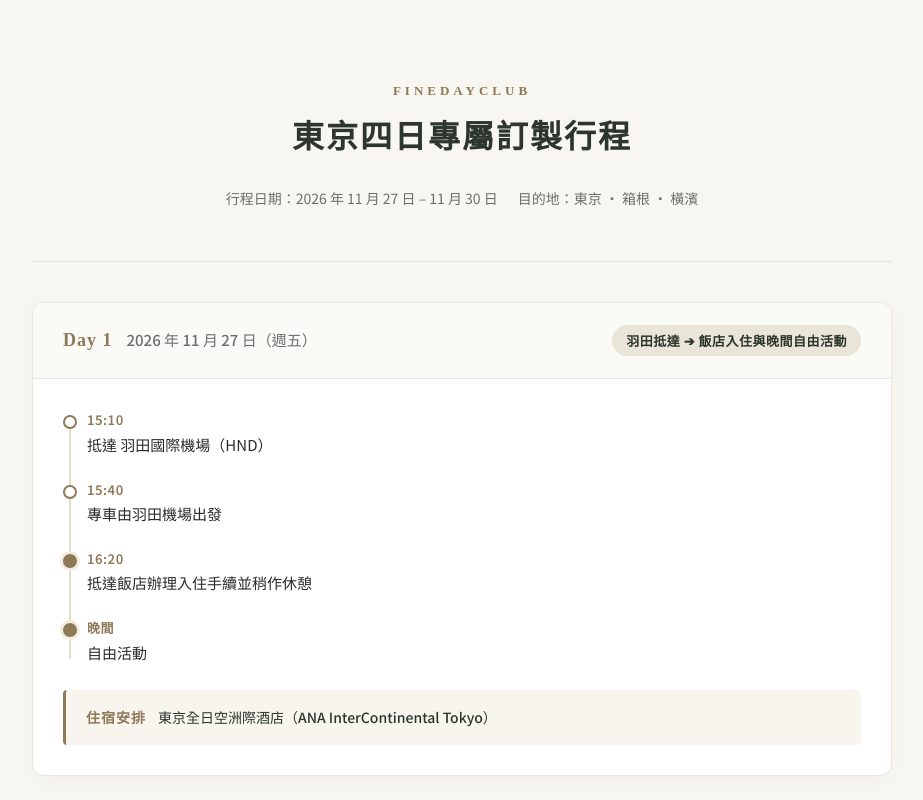
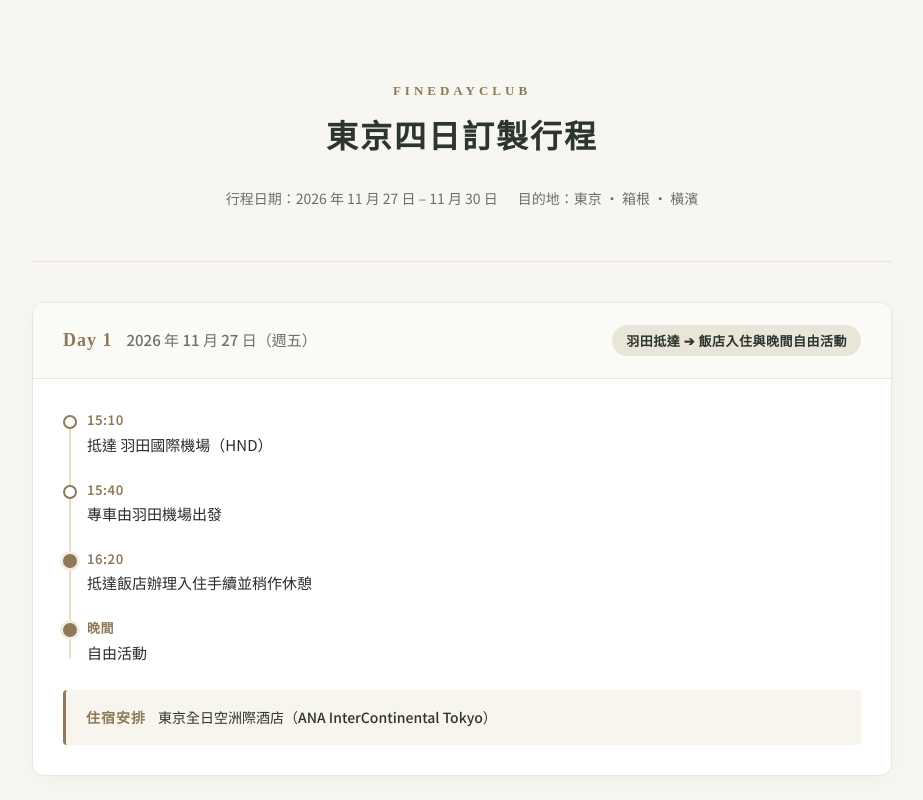
Before and after one commit to fdc-finedayclub/itinerary261127HND04A, a plain HTML site: page index.html in a window 1280 px wide. Shown: the top 800 px of the page, without its empty margins (178-1101 px from the left). Drawn offline with Linux system fonts and the light colour scheme.

Commit message:
Update index.html

```diff
--- a/index.html
+++ b/index.html
@@ -3,7 +3,7 @@
 <head>
   <meta charset="UTF-8">
   <meta name="viewport" content="width=device-width, initial-scale=1.0">
-  <title>東京四日專屬訂製行程</title>
+  <title>東京四日訂製行程</title>
   <link rel="preconnect" href="https://fonts.googleapis.com">
   <link rel="preconnect" href="https://fonts.gstatic.com" crossorigin>
   <link href="https://fonts.googleapis.com/css2?family=Noto+Serif+TC:wght@400;600;700&family=Noto+Sans+TC:wght@300;400;500;600&display=swap" rel="stylesheet">
@@ -306,7 +306,7 @@
 
   <header class="header">
     <div class="header-sub">FineDayClub</div>
-    <h1>東京四日專屬訂製行程</h1>
+    <h1>東京四日訂製行程</h1>
     <div class="header-meta">
       <span>行程日期：2026 年 11 月 27 日 – 11 月 30 日</span>
       <span>目的地：東京 · 箱根 · 橫濱</span>
```
